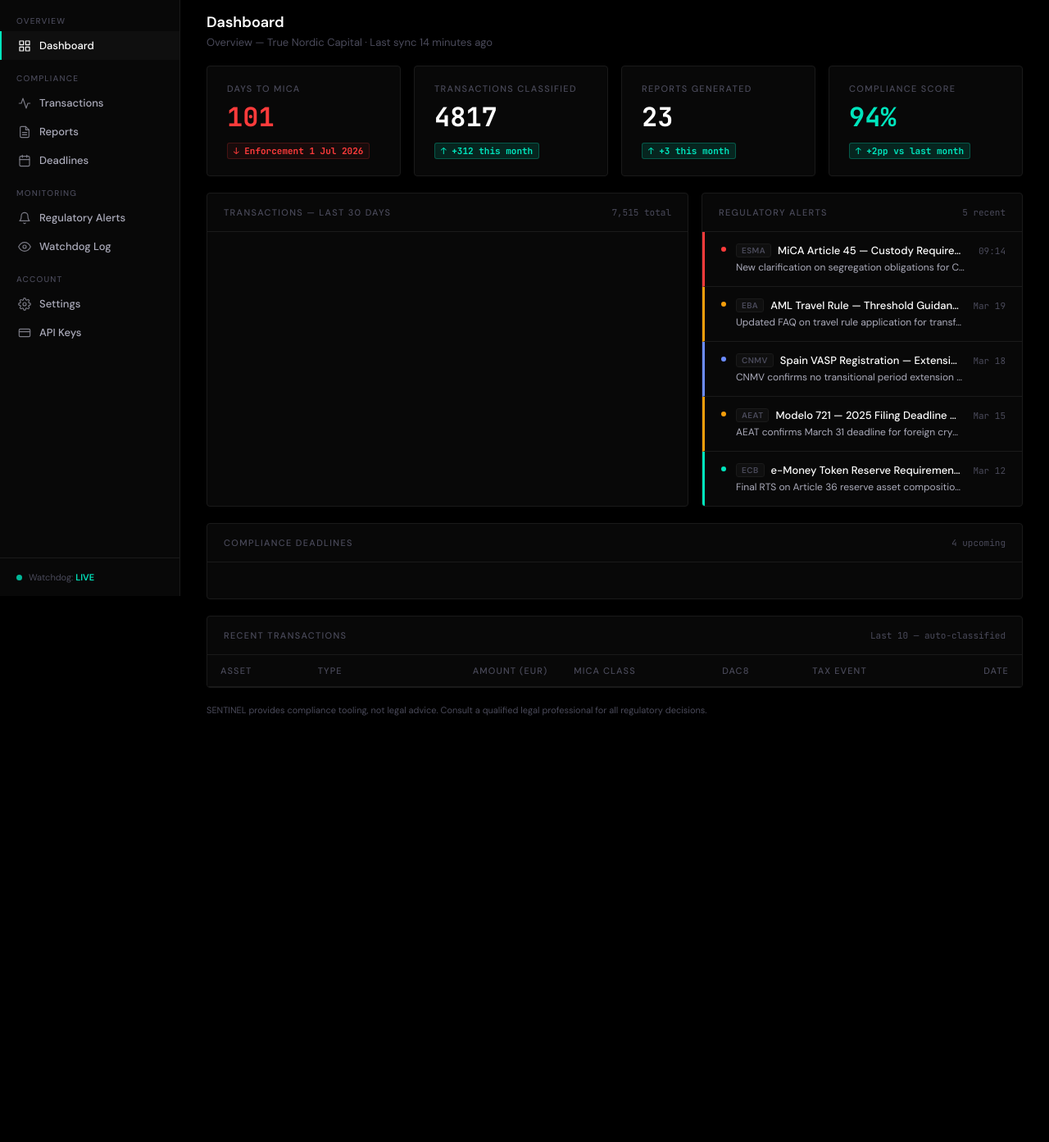
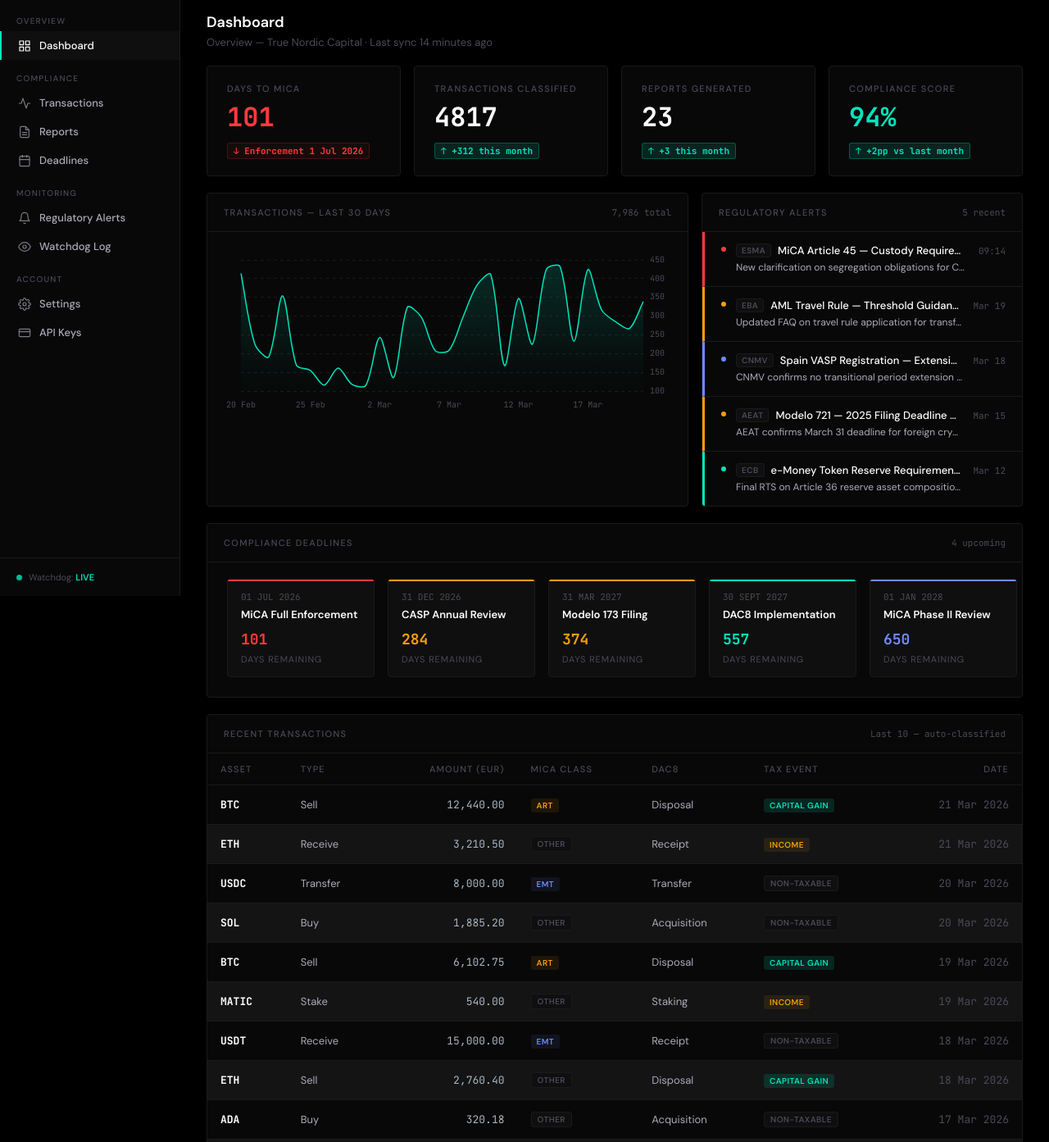
Before and after one commit to LobsterQuant/sentinel-web, a plain HTML site: page sentinel-dashboard.html in a window 1280 px wide. Shown: the part 73-1466 px from the top of the page at 82% size. Before the commit the page ends 1002 px from the top, so only its background shows below. Drawn offline with nearby package versions, Linux system fonts and the light colour scheme.

Commit message:
fix: dashboard chart/timeline rendering + sidebar nav links
- Wrapped all JS in window.addEventListener('load') so Chart.js
  (loaded with defer) is available when chart initialization runs
- Added typeof Chart guard before chart creation
- Used seeded pseudo-random for consistent chart data across loads
- Replaced all sidebar nav href='#' with section anchors:
  Dashboard → #dashboard-overview, Transactions → #section-transactions,
  Reports → #section-chart, Deadlines → #section-deadlines,
  Alerts → #section-alerts
- Added section IDs to dashboard content panels
- Added click handler to toggle nav active state

```diff
--- a/sentinel-dashboard.html
+++ b/sentinel-dashboard.html
@@ -730,7 +730,7 @@
 
     <nav class="sidebar-nav">
       <div class="nav-group-label">Overview</div>
-      <a href="#" class="nav-item active">
+      <a href="#dashboard-overview" class="nav-item active">
         <svg viewBox="0 0 24 24" fill="none" stroke="currentColor" stroke-width="1.75" stroke-linecap="round" stroke-linejoin="round">
           <rect x="3" y="3" width="7" height="7"/><rect x="14" y="3" width="7" height="7"/>
           <rect x="14" y="14" width="7" height="7"/><rect x="3" y="14" width="7" height="7"/>
@@ -739,13 +739,13 @@
       </a>
 
       <div class="nav-group-label">Compliance</div>
-      <a href="#" class="nav-item">
+      <a href="#section-transactions" class="nav-item">
         <svg viewBox="0 0 24 24" fill="none" stroke="currentColor" stroke-width="1.75" stroke-linecap="round" stroke-linejoin="round">
           <polyline points="22 12 18 12 15 21 9 3 6 12 2 12"/>
         </svg>
         Transactions
       </a>
-      <a href="#" class="nav-item">
+      <a href="#section-chart" class="nav-item">
         <svg viewBox="0 0 24 24" fill="none" stroke="currentColor" stroke-width="1.75" stroke-linecap="round" stroke-linejoin="round">
           <path d="M14 2H6a2 2 0 0 0-2 2v16a2 2 0 0 0 2 2h12a2 2 0 0 0 2-2V8z"/>
           <polyline points="14 2 14 8 20 8"/>
@@ -753,7 +753,7 @@
         </svg>
         Reports
       </a>
-      <a href="#" class="nav-item">
+      <a href="#section-deadlines" class="nav-item">
         <svg viewBox="0 0 24 24" fill="none" stroke="currentColor" stroke-width="1.75" stroke-linecap="round" stroke-linejoin="round">
           <rect x="3" y="4" width="18" height="18" rx="2" ry="2"/>
           <line x1="16" y1="2" x2="16" y2="6"/><line x1="8" y1="2" x2="8" y2="6"/>
@@ -763,14 +763,14 @@
       </a>
 
       <div class="nav-group-label">Monitoring</div>
-      <a href="#" class="nav-item">
+      <a href="#section-alerts" class="nav-item">
         <svg viewBox="0 0 24 24" fill="none" stroke="currentColor" stroke-width="1.75" stroke-linecap="round" stroke-linejoin="round">
           <path d="M18 8A6 6 0 0 0 6 8c0 7-3 9-3 9h18s-3-2-3-9"/>
           <path d="M13.73 21a2 2 0 0 1-3.46 0"/>
         </svg>
         Regulatory Alerts
       </a>
-      <a href="#" class="nav-item">
+      <a href="#section-alerts" class="nav-item">
         <svg viewBox="0 0 24 24" fill="none" stroke="currentColor" stroke-width="1.75" stroke-linecap="round" stroke-linejoin="round">
           <path d="M1 12s4-8 11-8 11 8 11 8-4 8-11 8-11-8-11-8z"/>
           <circle cx="12" cy="12" r="3"/>
@@ -779,14 +779,14 @@
       </a>
 
       <div class="nav-group-label">Account</div>
-      <a href="#" class="nav-item">
+      <a href="#dashboard-overview" class="nav-item">
         <svg viewBox="0 0 24 24" fill="none" stroke="currentColor" stroke-width="1.75" stroke-linecap="round" stroke-linejoin="round">
           <circle cx="12" cy="12" r="3"/>
           <path d="M19.4 15a1.65 1.65 0 0 0 .33 1.82l.06.06a2 2 0 0 1-2.83 2.83l-.06-.06a1.65 1.65 0 0 0-1.82-.33 1.65 1.65 0 0 0-1 1.51V21a2 2 0 0 1-4 0v-.09A1.65 1.65 0 0 0 9 19.4a1.65 1.65 0 0 0-1.82.33l-.06.06a2 2 0 0 1-2.83-2.83l.06-.06A1.65 1.65 0 0 0 4.68 15a1.65 1.65 0 0 0-1.51-1H3a2 2 0 0 1 0-4h.09A1.65 1.65 0 0 0 4.6 9a1.65 1.65 0 0 0-.33-1.82l-.06-.06a2 2 0 0 1 2.83-2.83l.06.06A1.65 1.65 0 0 0 9 4.68a1.65 1.65 0 0 0 1-1.51V3a2 2 0 0 1 4 0v.09a1.65 1.65 0 0 0 1 1.51 1.65 1.65 0 0 0 1.82-.33l.06-.06a2 2 0 0 1 2.83 2.83l-.06.06A1.65 1.65 0 0 0 19.4 9a1.65 1.65 0 0 0 1.51 1H21a2 2 0 0 1 0 4h-.09a1.65 1.65 0 0 0-1.51 1z"/>
         </svg>
         Settings
       </a>
-      <a href="#" class="nav-item">
+      <a href="#dashboard-overview" class="nav-item">
         <svg viewBox="0 0 24 24" fill="none" stroke="currentColor" stroke-width="1.75" stroke-linecap="round" stroke-linejoin="round">
           <rect x="2" y="5" width="20" height="14" rx="2"/>
           <path d="M2 10h20"/>
@@ -827,7 +827,7 @@
     <!-- CONTENT -->
     <div class="content">
 
-      <div>
+      <div id="dashboard-overview">
         <h1 class="page-title">Dashboard</h1>
         <div class="page-sub">Overview — True Nordic Capital · Last sync 14 minutes ago</div>
       </div>
@@ -870,9 +870,9 @@
       </div>
 
       <!-- ROW 2 — CHART + ALERTS -->
-      <div class="mid-row">
+      <div class="mid-row" id="section-chart">
 
-        <div class="panel">
+        <div class="panel" id="section-alerts">
           <div class="panel-header">
             <div class="panel-title">Transactions — Last 30 Days</div>
             <div class="panel-meta" id="chartTotal">Loading...</div>
@@ -955,7 +955,7 @@
       </div>
 
       <!-- ROW 3 — DEADLINE TIMELINE -->
-      <div class="timeline-row-panel">
+      <div class="timeline-row-panel" id="section-deadlines">
         <div class="panel-header">
           <div class="panel-title">Compliance Deadlines</div>
           <div class="panel-meta">4 upcoming</div>
@@ -968,7 +968,7 @@
       </div>
 
       <!-- ROW 4 — TRANSACTIONS TABLE -->
-      <div class="table-panel">
+      <div class="table-panel" id="section-transactions">
         <div class="panel-header">
           <div class="panel-title">Recent Transactions</div>
           <div class="panel-meta">Last 10 — auto-classified</div>
@@ -1002,12 +1002,17 @@
   </div>
 
   <script>
+    // Wait for window load to ensure Chart.js (deferred) is fully loaded
+    window.addEventListener('load', function() {
+
     // ── MiCA deadline ─────────────────────────────────────────────────────────
     const MiCA = new Date('2026-07-01T00:00:00+00:00');
     const daysLeft = Math.floor((MiCA - new Date()) / 86400000);
 
     // ── Count-up utility ──────────────────────────────────────────────────────
-    function countUp(el, target, suffix = '', duration = 1600) {
+    function countUp(el, target, suffix, duration) {
+      suffix = suffix || '';
+      duration = duration || 1600;
       const start = performance.now();
       function step(ts) {
         const p = Math.min((ts - start) / duration, 1);
@@ -1019,43 +1024,53 @@
     }
 
     // Days stat
-    const dashDays = document.getElementById('dashDays');
-    dashDays.textContent = daysLeft;
+    var dashDays = document.getElementById('dashDays');
+    if (dashDays) dashDays.textContent = daysLeft;
 
     // Intersection observer for count-up
-    const cObs = new IntersectionObserver(entries => {
-      entries.forEach(e => {
+    var cObs = new IntersectionObserver(function(entries) {
+      entries.forEach(function(e) {
         if (!e.isIntersecting) return;
-        const el = e.target;
-        const raw = el.dataset.countup;
-        const target = raw === 'days' ? daysLeft : parseInt(raw, 10);
-        const suffix = el.dataset.countupSuffix || '';
+        var el = e.target;
+        var raw = el.dataset.countup;
+        var target = raw === 'days' ? daysLeft : parseInt(raw, 10);
+        var suffix = el.dataset.countupSuffix || '';
         countUp(el, target, suffix);
         cObs.unobserve(el);
       });
     }, { threshold: 0.5 });
 
-    document.querySelectorAll('[data-countup]').forEach(el => cObs.observe(el));
+    document.querySelectorAll('[data-countup]').forEach(function(el) { cObs.observe(el); });
 
     // ── Transaction chart ─────────────────────────────────────────────────────
+    if (typeof Chart !== 'undefined') {
       (function buildChart() {
-      const labels = [];
-      const data   = [];
-      const now = new Date();
+        var labels = [];
+        var data   = [];
+        var now = new Date();
 
-      for (let i = 29; i >= 0; i--) {
-        const d = new Date(now);
+        // Use seeded pseudo-random for consistent data
+        function seededRandom(seed) {
+          var x = Math.sin(seed) * 10000;
+          return x - Math.floor(x);
+        }
+
+        for (var i = 29; i >= 0; i--) {
+          var d = new Date(now);
           d.setDate(d.getDate() - i);
           labels.push(d.toLocaleDateString('en-GB', { day: 'numeric', month: 'short' }));
-        data.push(Math.floor(120 + Math.random() * 280 + Math.sin(i / 4) * 60));
+          data.push(Math.floor(120 + seededRandom(i * 7 + 42) * 280 + Math.sin(i / 4) * 60));
         }
 
-      const total = data.reduce((a, b) => a + b, 0);
-      document.getElementById('chartTotal').textContent = total.toLocaleString() + ' total';
+        var total = data.reduce(function(a, b) { return a + b; }, 0);
+        var chartTotalEl = document.getElementById('chartTotal');
+        if (chartTotalEl) chartTotalEl.textContent = total.toLocaleString() + ' total';
 
-      const ctx = document.getElementById('txChart').getContext('2d');
+        var canvas = document.getElementById('txChart');
+        if (!canvas) return;
+        var ctx = canvas.getContext('2d');
 
-      const gradient = ctx.createLinearGradient(0, 0, 0, 220);
+        var gradient = ctx.createLinearGradient(0, 0, 0, 220);
         gradient.addColorStop(0,   'rgba(0,229,189,0.18)');
         gradient.addColorStop(0.7, 'rgba(0,229,189,0.02)');
         gradient.addColorStop(1,   'rgba(0,229,189,0)');
@@ -1063,9 +1078,9 @@
         new Chart(ctx, {
           type: 'line',
           data: {
-          labels,
+            labels: labels,
             datasets: [{
-            data,
+              data: data,
               borderColor: '#00E5BD',
               borderWidth: 1.5,
               backgroundColor: gradient,
@@ -1075,7 +1090,7 @@
               pointHoverRadius: 4,
               pointHoverBackgroundColor: '#00E5BD',
               pointHoverBorderColor: '#000',
-            pointHoverBorderWidth: 2,
+              pointHoverBorderWidth: 2
             }]
           },
           options: {
@@ -1094,7 +1109,7 @@
                 titleFont: { family: 'DM Sans', size: 11 },
                 padding: 10,
                 callbacks: {
-                label: ctx => ' ' + ctx.parsed.y.toLocaleString() + ' transactions'
+                  label: function(context) { return ' ' + context.parsed.y.toLocaleString() + ' transactions'; }
                 }
               }
             },
@@ -1106,7 +1121,7 @@
                   color: '#4A4A5A',
                   font: { family: 'JetBrains Mono', size: 10 },
                   maxTicksLimit: 7,
-                maxRotation: 0,
+                  maxRotation: 0
                 }
               },
               y: {
@@ -1116,76 +1131,88 @@
                 ticks: {
                   color: '#4A4A5A',
                   font: { family: 'JetBrains Mono', size: 10 },
-                padding: 8,
+                  padding: 8
                 }
               }
             }
           }
         });
       })();
+    }
 
     // ── Deadline track ────────────────────────────────────────────────────────
     (function buildDeadlines() {
-      const deadlines = [
+      var deadlines = [
         { date: new Date('2026-07-01'), name: 'MiCA Full Enforcement',    cls: 'red' },
         { date: new Date('2026-12-31'), name: 'CASP Annual Review',       cls: 'amber' },
         { date: new Date('2027-03-31'), name: 'Modelo 173 Filing',        cls: 'amber' },
         { date: new Date('2027-09-30'), name: 'DAC8 Implementation',      cls: 'green' },
-        { date: new Date('2028-01-01'), name: 'MiCA Phase II Review',     cls: 'blue' },
+        { date: new Date('2028-01-01'), name: 'MiCA Phase II Review',     cls: 'blue' }
       ];
 
-      const track = document.getElementById('deadlineTrack');
-      const now   = new Date();
+      var track = document.getElementById('deadlineTrack');
+      if (!track) return;
+      var now = new Date();
 
-      deadlines.forEach(dl => {
-        const days = Math.floor((dl.date - now) / 86400000);
-        const fmt  = dl.date.toLocaleDateString('en-GB', { day: '2-digit', month: 'short', year: 'numeric' }).toUpperCase();
+      deadlines.forEach(function(dl) {
+        var days = Math.floor((dl.date - now) / 86400000);
+        var fmt  = dl.date.toLocaleDateString('en-GB', { day: '2-digit', month: 'short', year: 'numeric' }).toUpperCase();
 
-        const el = document.createElement('div');
-        el.className = `deadline-item ${dl.cls}`;
-        el.innerHTML = `
-          <div class="deadline-date">${fmt}</div>
-          <div class="deadline-name">${dl.name}</div>
-          <div class="deadline-days ${dl.cls}">${days}</div>
-          <div class="deadline-unit">days remaining</div>
-        `;
+        var el = document.createElement('div');
+        el.className = 'deadline-item ' + dl.cls;
+        el.innerHTML =
+          '<div class="deadline-date">' + fmt + '</div>' +
+          '<div class="deadline-name">' + dl.name + '</div>' +
+          '<div class="deadline-days ' + dl.cls + '">' + days + '</div>' +
+          '<div class="deadline-unit">days remaining</div>';
         track.appendChild(el);
       });
     })();
 
     // ── Transaction table ─────────────────────────────────────────────────────
     (function buildTable() {
-      const rows = [
-        { asset: 'BTC',  type: 'Sell',     eur: '12,440.00', mica: 'ART',    dac8: 'Disposal',   tax: 'Capital Gain',   date: '21 Mar 2026' },
-        { asset: 'ETH',  type: 'Receive',  eur: '3,210.50',  mica: 'Other',  dac8: 'Receipt',    tax: 'Income',         date: '21 Mar 2026' },
-        { asset: 'USDC', type: 'Transfer', eur: '8,000.00',  mica: 'EMT',    dac8: 'Transfer',   tax: 'Non-Taxable',    date: '20 Mar 2026' },
-        { asset: 'SOL',  type: 'Buy',      eur: '1,885.20',  mica: 'Other',  dac8: 'Acquisition',tax: 'Non-Taxable',    date: '20 Mar 2026' },
-        { asset: 'BTC',  type: 'Sell',     eur: '6,102.75',  mica: 'ART',    dac8: 'Disposal',   tax: 'Capital Gain',   date: '19 Mar 2026' },
-        { asset: 'MATIC',type: 'Stake',    eur: '540.00',    mica: 'Other',  dac8: 'Staking',    tax: 'Income',         date: '19 Mar 2026' },
-        { asset: 'USDT', type: 'Receive',  eur: '15,000.00', mica: 'EMT',    dac8: 'Receipt',    tax: 'Non-Taxable',    date: '18 Mar 2026' },
-        { asset: 'ETH',  type: 'Sell',     eur: '2,760.40',  mica: 'Other',  dac8: 'Disposal',   tax: 'Capital Gain',   date: '18 Mar 2026' },
-        { asset: 'ADA',  type: 'Buy',      eur: '320.18',    mica: 'Other',  dac8: 'Acquisition',tax: 'Non-Taxable',    date: '17 Mar 2026' },
-        { asset: 'BTC',  type: 'Receive',  eur: '24,880.00', mica: 'ART',    dac8: 'Receipt',    tax: 'Income',         date: '16 Mar 2026' },
+      var rows = [
+        { asset: 'BTC',  type: 'Sell',     eur: '12,440.00', mica: 'ART',    dac8: 'Disposal',    tax: 'Capital Gain',   date: '21 Mar 2026' },
+        { asset: 'ETH',  type: 'Receive',  eur: '3,210.50',  mica: 'Other',  dac8: 'Receipt',     tax: 'Income',         date: '21 Mar 2026' },
+        { asset: 'USDC', type: 'Transfer', eur: '8,000.00',  mica: 'EMT',    dac8: 'Transfer',    tax: 'Non-Taxable',    date: '20 Mar 2026' },
+        { asset: 'SOL',  type: 'Buy',      eur: '1,885.20',  mica: 'Other',  dac8: 'Acquisition', tax: 'Non-Taxable',    date: '20 Mar 2026' },
+        { asset: 'BTC',  type: 'Sell',     eur: '6,102.75',  mica: 'ART',    dac8: 'Disposal',    tax: 'Capital Gain',   date: '19 Mar 2026' },
+        { asset: 'MATIC',type: 'Stake',    eur: '540.00',    mica: 'Other',  dac8: 'Staking',     tax: 'Income',         date: '19 Mar 2026' },
+        { asset: 'USDT', type: 'Receive',  eur: '15,000.00', mica: 'EMT',    dac8: 'Receipt',     tax: 'Non-Taxable',    date: '18 Mar 2026' },
+        { asset: 'ETH',  type: 'Sell',     eur: '2,760.40',  mica: 'Other',  dac8: 'Disposal',    tax: 'Capital Gain',   date: '18 Mar 2026' },
+        { asset: 'ADA',  type: 'Buy',      eur: '320.18',    mica: 'Other',  dac8: 'Acquisition', tax: 'Non-Taxable',    date: '17 Mar 2026' },
+        { asset: 'BTC',  type: 'Receive',  eur: '24,880.00', mica: 'ART',    dac8: 'Receipt',     tax: 'Income',         date: '16 Mar 2026' }
       ];
 
-      const micaBadge = { 'ART': 'badge-important', 'EMT': 'badge-info', 'Other': 'badge-muted' };
-      const taxBadge  = { 'Capital Gain': 'badge-ok', 'Income': 'badge-important', 'Non-Taxable': 'badge-muted' };
+      var micaBadge = { 'ART': 'badge-important', 'EMT': 'badge-info', 'Other': 'badge-muted' };
+      var taxBadge  = { 'Capital Gain': 'badge-ok', 'Income': 'badge-important', 'Non-Taxable': 'badge-muted' };
 
-      const tbody = document.getElementById('txTable');
-      rows.forEach(r => {
-        const tr = document.createElement('tr');
-        tr.innerHTML = `
-          <td class="asset">${r.asset}</td>
-          <td>${r.type}</td>
-          <td class="mono">${r.eur}</td>
-          <td><span class="badge ${micaBadge[r.mica]}">${r.mica}</span></td>
-          <td>${r.dac8}</td>
-          <td><span class="badge ${taxBadge[r.tax]}">${r.tax}</span></td>
-          <td class="mono" style="color:var(--text-muted)">${r.date}</td>
-        `;
+      var tbody = document.getElementById('txTable');
+      if (!tbody) return;
+      rows.forEach(function(r) {
+        var tr = document.createElement('tr');
+        tr.innerHTML =
+          '<td class="asset">' + r.asset + '</td>' +
+          '<td>' + r.type + '</td>' +
+          '<td class="mono">' + r.eur + '</td>' +
+          '<td><span class="badge ' + micaBadge[r.mica] + '">' + r.mica + '</span></td>' +
+          '<td>' + r.dac8 + '</td>' +
+          '<td><span class="badge ' + taxBadge[r.tax] + '">' + r.tax + '</span></td>' +
+          '<td class="mono" style="color:var(--text-muted)">' + r.date + '</td>';
         tbody.appendChild(tr);
       });
     })();
+
+    // ── Sidebar nav active state on scroll ────────────────────────────────────
+    var navItems = document.querySelectorAll('.sidebar-nav .nav-item');
+    navItems.forEach(function(item) {
+      item.addEventListener('click', function() {
+        navItems.forEach(function(n) { n.classList.remove('active'); });
+        item.classList.add('active');
+      });
+    });
+
+    }); // end window.addEventListener('load')
   </script>
 </body>
 </html>
```
Lines whose indentation alone changed are shown as unchanged.
